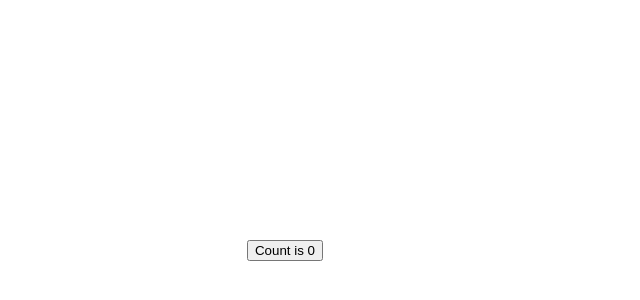
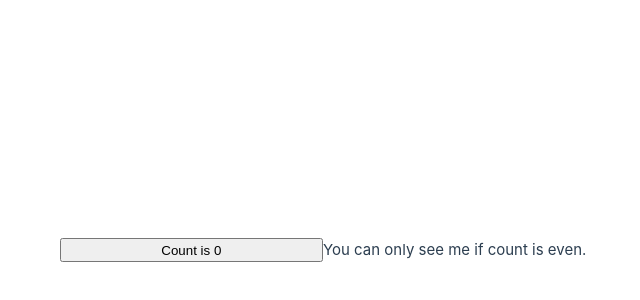
Before and after one commit to spykelionel/vue-project, a Vue app: page / in a window 1280 px wide. Shown: the part 150-450 px from the top of the page, without its empty margins (317-957 px from the left). Built offline with nearby package versions, Linux system fonts and the light colour scheme.

Commit message:
use conditional expre

```diff
--- a/src/App.vue
+++ b/src/App.vue
@@ -3,11 +3,13 @@ export default {
   data() {
     return {
       count: 0,
+      isEven: true,
     };
   },
   methods: {
     increment() {
       this.count++;
+      this.isEven = this.count % 2 == 0 ? true : false;
     },
   },
   mounted() {
@@ -21,6 +23,7 @@ export default {
 
 <template>
   <button @click="increment">Count is {{ count }}</button>
+  <p v-if="this.count % 2 == 0">You can only see me if count is even.</p>
 </template>
 
 <style scoped>
```
